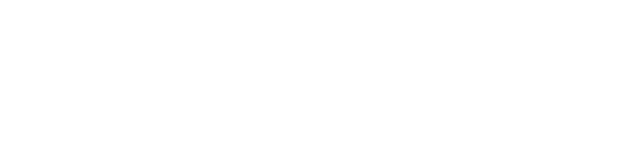
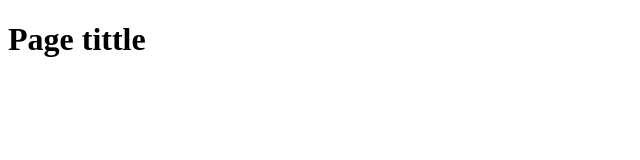
Before and after one commit to honelyq/new-project, a plain HTML site: page index.html in a window 1280 px wide. Shown: the whole page, without its empty margins (0-640 px from the left). Drawn offline with Linux system fonts and the light colour scheme.

Commit message:
create h1 tag

```diff
--- a/index.html
+++ b/index.html
@@ -6,6 +6,6 @@
     <title>Document</title>
 </head>
 <body>
-
+    <h1>Page tittle</h1>
 </body>
 </html>
```
